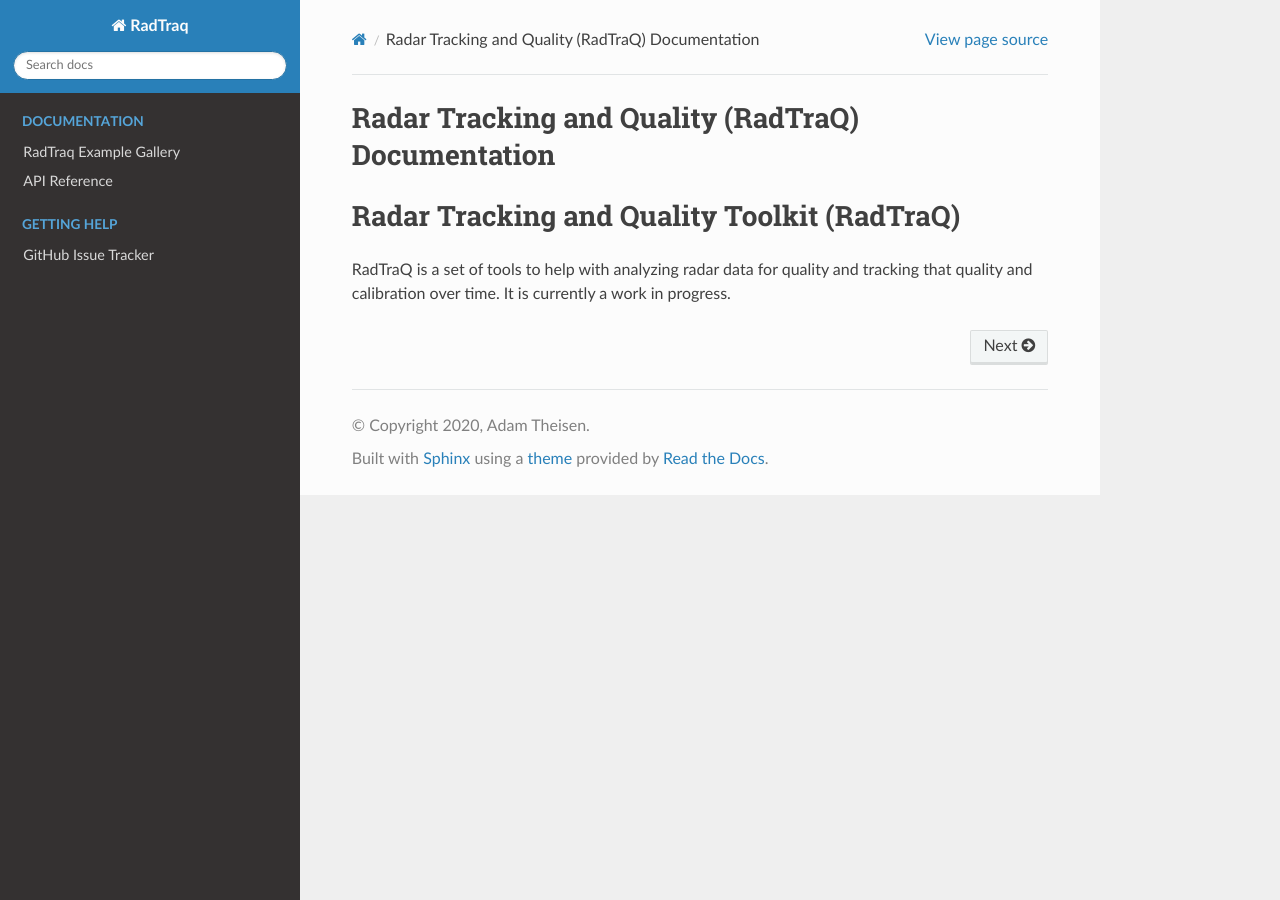
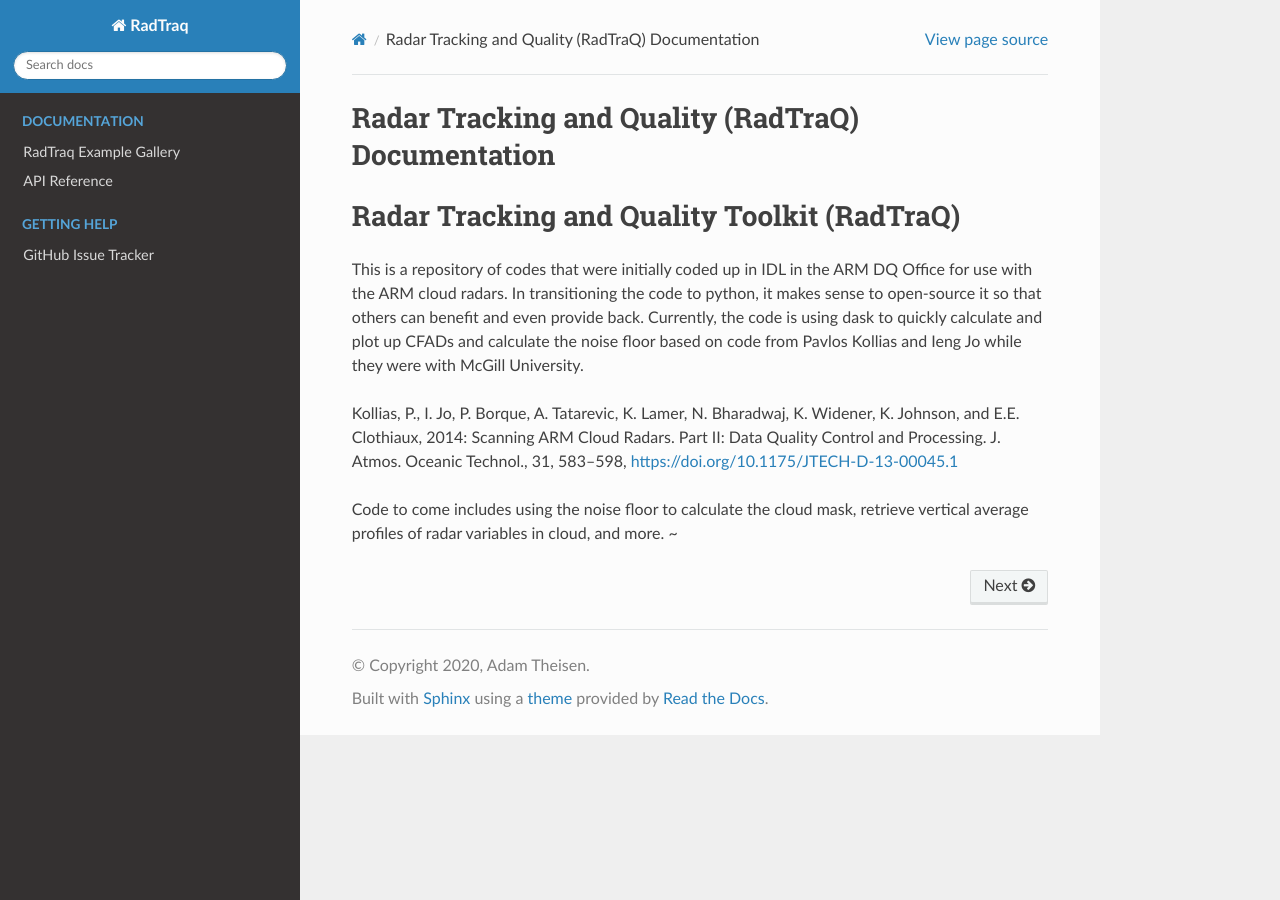
Before and after one commit to ARM-Development/RadTraQ, a Sphinx documentation site: the page built from docs/source/index.rst, in a window 1280 px wide. Built offline with Sphinx 7.4.7 and the Read the Docs theme 2.0.0, drawn with Linux system fonts in a browser that asks for light colours.

Commit message:
DOC: Updating doc readme

```diff
--- a/docs/source/index.rst
+++ b/docs/source/index.rst
@@ -19,6 +19,9 @@ Radar Tracking and Quality (RadTraQ) Documentation
 
 Radar Tracking and Quality Toolkit (RadTraQ)
 ============================================
-RadTraQ is a set of tools to help with analyzing radar data for quality
-and tracking that quality and calibration over time.  It is currently a
-work in progress.
+This is a repository of codes that were initially coded up in IDL in the ARM DQ Office for use with the ARM cloud radars.  In transitioning the code to python, it makes sense to open-source it so that others can benefit and even provide back.  Currently, the code is using dask to quickly calculate and plot up CFADs and calculate the noise floor based on code from Pavlos Kollias and Ieng Jo while they were with McGill University.
+
+Kollias, P., I. Jo, P. Borque, A. Tatarevic, K. Lamer, N. Bharadwaj, K. Widener, K. Johnson, and E.E. Clothiaux, 2014: Scanning ARM Cloud Radars. Part II: Data Quality Control and Processing. J. Atmos. Oceanic Technol., 31, 583–598, https://doi.org/10.1175/JTECH-D-13-00045.1
+
+Code to come includes using the noise floor to calculate the cloud mask, retrieve vertical average profiles of radar variables in cloud, and more.
+~
```
